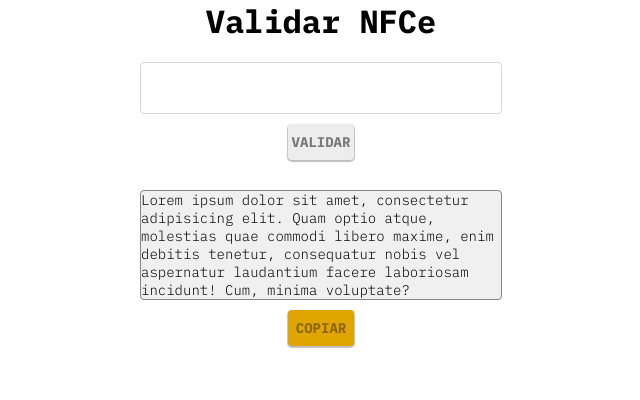
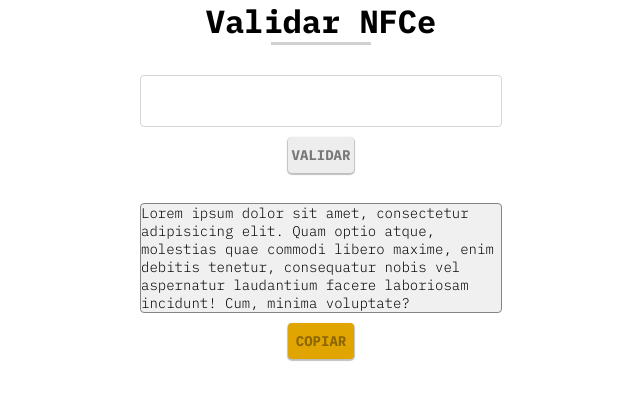
Before and after one commit to alisson-sjesus/validar-nfce, a plain HTML site: page index.html in a window 1280 px wide. Shown: the whole page, without its empty margins (319-959 px from the left). Drawn offline with Linux system fonts and the light colour scheme.

Commit message:
adicionado horizontal row

```diff
--- a/index.html
+++ b/index.html
@@ -16,6 +16,7 @@
 
   <div class="container">
     <h1 class="titulo">Validar NFCe</h1>
+    <div class="linha"></div>
     <input type="text" class="nfce" />
     <div class="btn">VALIDAR</div>
     <div class="output">
--- a/style.css
+++ b/style.css
@@ -10,10 +10,6 @@
   display: flex;
   align-items: center;
   flex-direction: column;
-}
-
-.titulo {
-  margin-bottom: 20px;
 }
 
 .nfce {
@@ -45,6 +41,16 @@
   cursor: pointer;
   transition: background-color 0.3s, color 0.3s;
   padding: 3px;
+}
+
+.linha {
+  position: relative;
+  width: 100px;
+  margin: 0 auto;
+  height: 3px;
+  background-color: #d1d1d1;
+  margin-top: 0px;
+  margin-bottom: 30px;
 }
 
 .btn {
```
